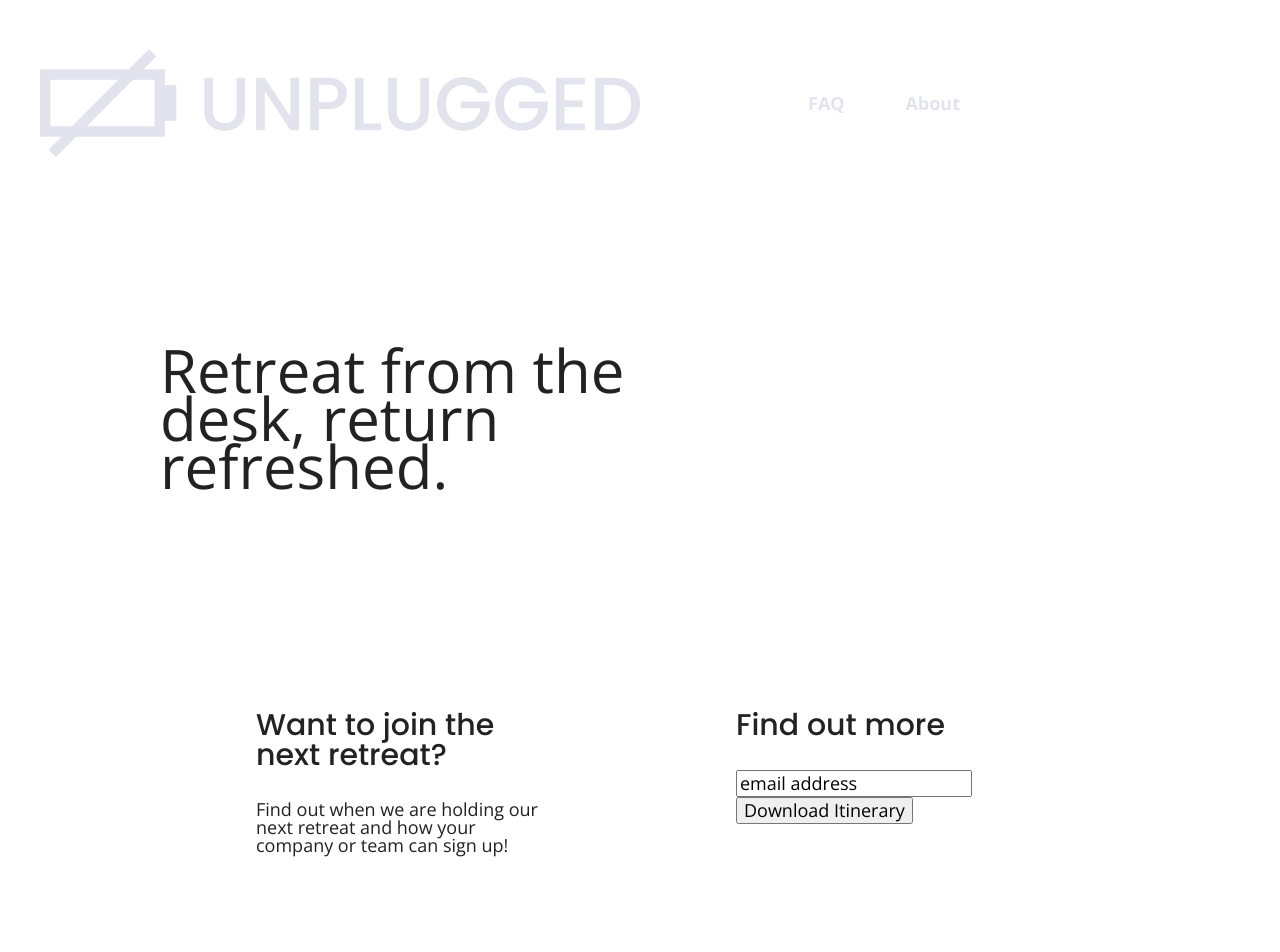
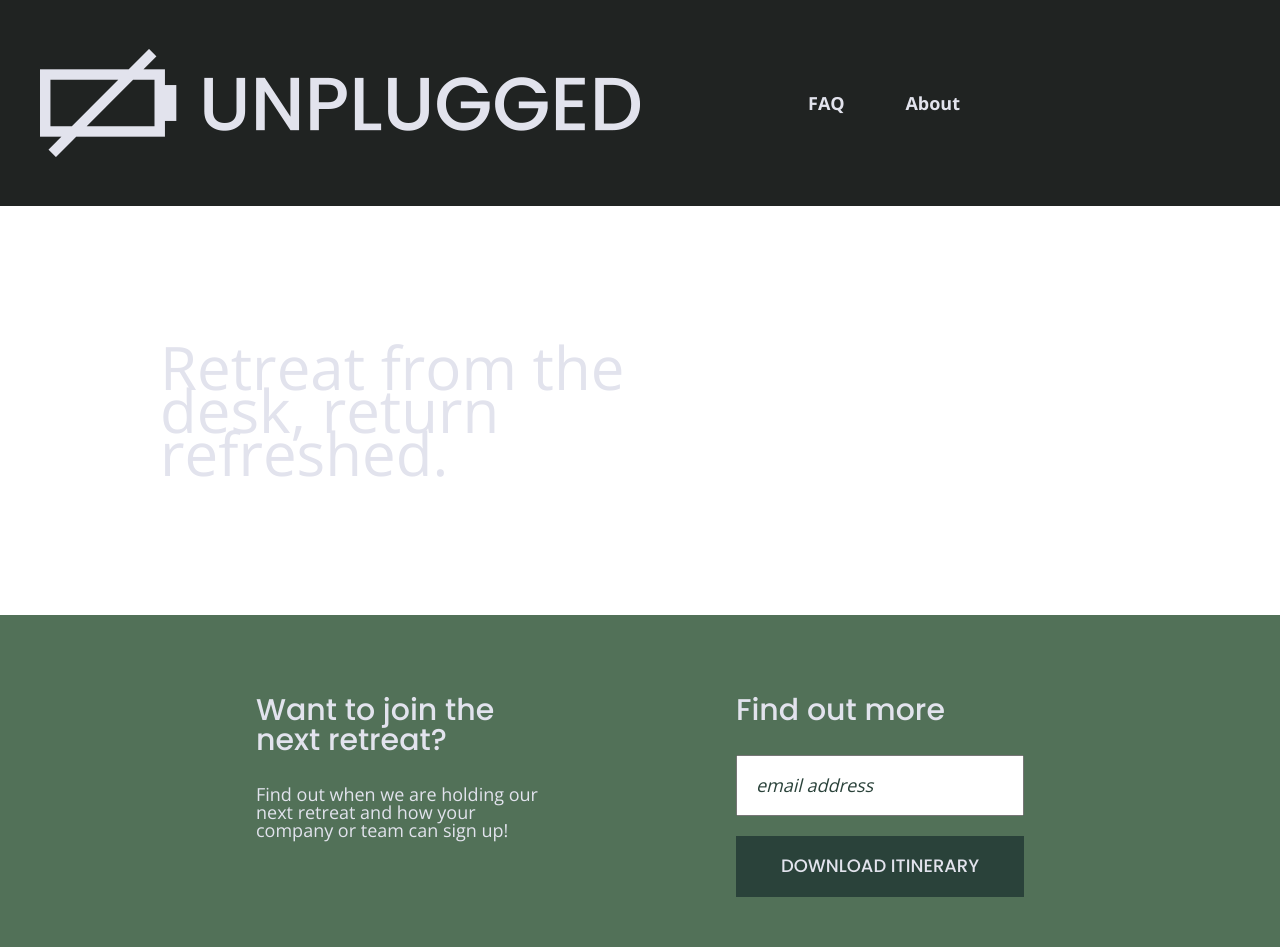
Before and after one commit to ornevirardi/unplugged, a website built with Parcel: page index.html in a window 1280 px wide. Shown: the top 952 px of the page. Built offline with nearby package versions, Linux system fonts and the light colour scheme.

Commit message:
Adding colors to css

```diff
--- a/css/main.css
+++ b/css/main.css
@@ -101,9 +101,7 @@ textarea {
       text-decoration: none;
     }
     h1{
-      font-size: 2.250em;
-      line-height: 43px;
-      font-weight: 500;
+
     }
     h2 {
       font-family: 'Poppins', sans-serif;
@@ -137,6 +135,7 @@ textarea {
 
   header {
     padding: 15px 0;
+    background: #202322;
   }
 
   header .content-wrapper {
@@ -175,6 +174,8 @@ textarea {
 
   footer {
     flex-direction: column;
+    background: #202322;
+    color: #e2e3ed;
   }
 
   footer p {
@@ -194,6 +195,7 @@ textarea {
     display: flex;
     justify-content: space-around;
     align-items: center;
+
   }
 
   footer .social-icons p {
@@ -204,6 +206,8 @@ textarea {
 
   footer .copyright {
     margin: 20px 0;
+    font-size: 1.500em;
+    text-align: center;
   }
 
 
@@ -214,11 +218,26 @@ textarea {
   flex-flow: row wrap;
 }
 
+.hero-image{
+  position: absolute;
+}
+
+.hero-area h1{
+  position: relative;
+  color: #e2e3ed;
+  font-size: 2.250em;
+  line-height: 43px;
+  font-weight: 500;
+
+}
+
 aside {
   display: flex;
   justify-content: center;
   align-items: center;
   flex-flow: row wrap;
+  background: #527158;
+  color: #e2e3ed;
 }
 
 .signup-form input{
@@ -255,6 +274,8 @@ aside {
   display: flex;
   justify-content: center;
   flex-flow: row wrap;
+  background: #2a423a;
+  color: #e2e3ed;
 }
 
 .reviews h2 {
@@ -315,6 +336,32 @@ aside {
   line-height: 24px;
 }
 
+aside .form {
+  margin-top: 30px;
+}
+
+input[type=text] {
+  box-sizing: border-box;
+  width: 100%;
+  color: #2a423a;
+  font-style: italic;
+  padding: 1em;
+}
+
+input[type=button] {
+  width: 100%;
+  padding: 20px 0;
+  margin-top: 20px;
+  background-color: #2a423a;
+  font-family: 'Poppins', Helvetica, Arial, sans-serif;
+  font-weight: 500;
+  font-size: 1.125em;
+  color: #e2e3ed;
+  border: none;
+  text-align: center;
+  text-transform: uppercase;
+}
+
 /* Adding media query for tablets */
 
 @media only screen and (min-width: 768px){
@@ -356,6 +403,11 @@ aside {
   .header-divider {
     display: none;
   }
+
+  aside{
+    background: #527158;
+  }
+
   aside .content-wrapper {
     margin: 50px 0;
     display: flex;
@@ -481,6 +533,11 @@ aside {
     font-size: 1.125em;
     line-height: 24px;
   }
+
+  aside{
+    background: #527158;
+  }
+
   aside .content-wrapper {
     justify-content: space-around;
   }
```
